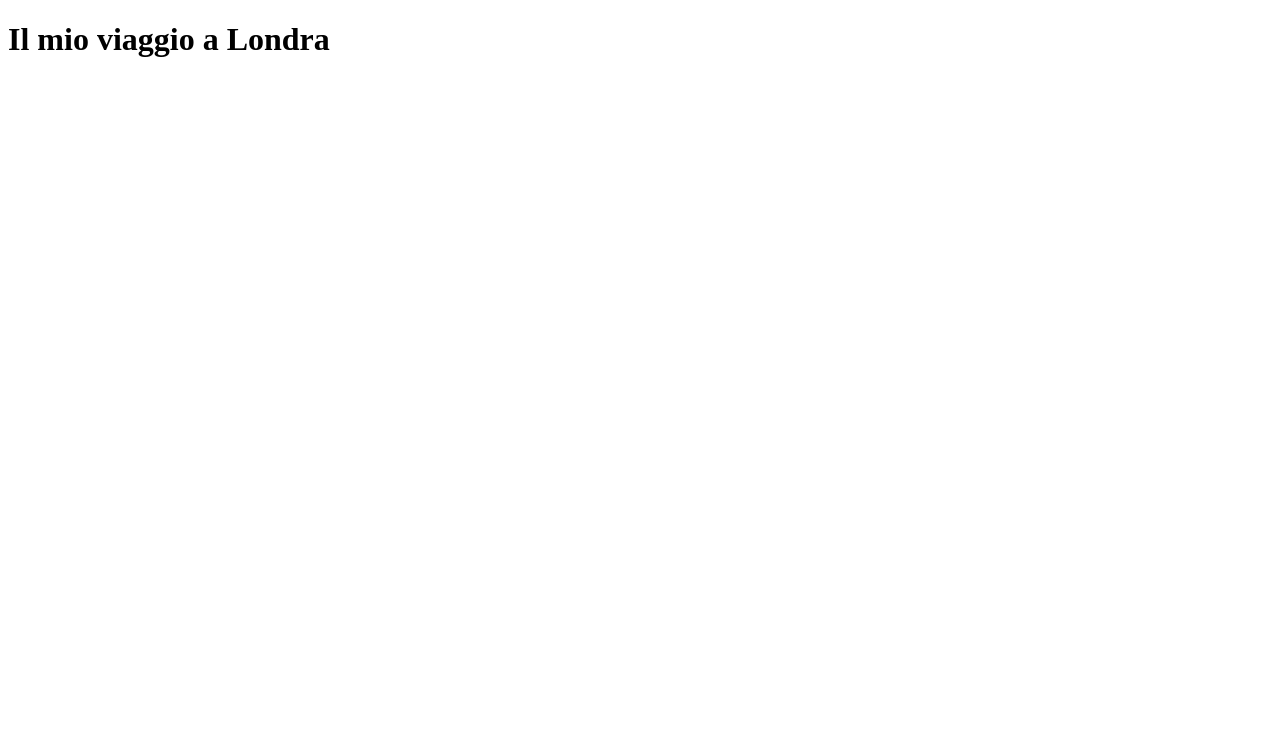
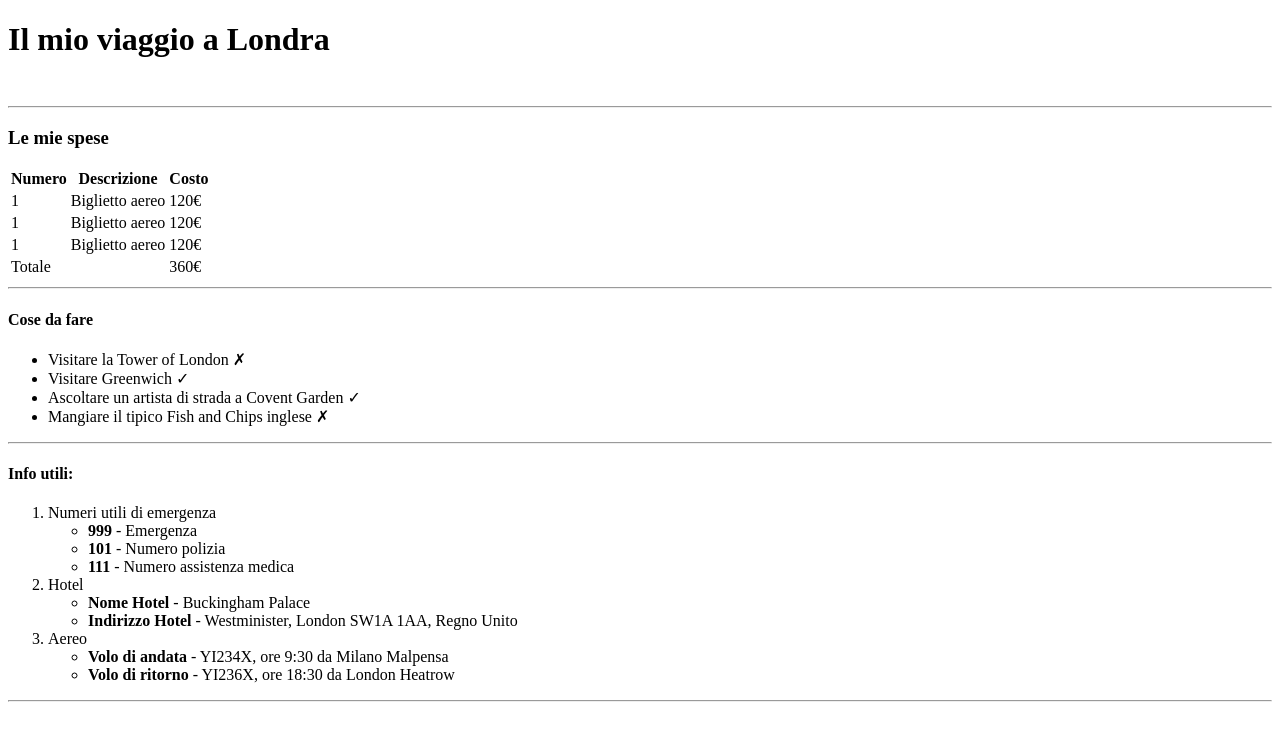
Before and after one commit to DiegoFarrugio/html-london-trip, a plain HTML site: page index.html in a window 1280 px wide. Drawn offline with Linux system fonts and the light colour scheme.

Commit message:
Main 1 - parte centrale (spese-cose da fare-info)

```diff
--- a/index.html
+++ b/index.html
@@ -14,8 +14,87 @@
         <img src="../img/pexels-bill-emrich-230794-0.jpg" alt="">
         <img src="../img/pexels-bill-emrich-230794-1.jpg" alt="">
         <img src="../img/pexels-bill-emrich-230794-2.jpg" alt="">
+        <hr>
 
-   </header>
+    </header>
+
+    <!--Fase centrale - Tabella/elenchi puntati -->
+    <main>
+
+        <h3>Le mie spese</h3>
+        <table>
+            <tr>
+              <th>Numero</th>
+              <th>Descrizione</th>
+              <th>Costo</th>
+            </tr>
+            <tr>
+              <td>1</td>
+              <td>Biglietto aereo</td>
+              <td>120€</td>
+            </tr>
+            <tr>
+              <td>1</td>
+              <td>Biglietto aereo</td>
+              <td>120€</td>
+            </tr>
+            <tr>
+              <td>1</td>
+              <td>Biglietto aereo</td>
+              <td>120€</td>
+            </tr>
+              <td>Totale</td>
+              <td colspan="1"></td>
+              <td>360€</td>
+            </tr>
+        </table>
+
+        <hr>
+
+        <h4>Cose da fare</h4>
+        <ul>
+            <li>Visitare la Tower of London &#10007;</li>
+            <li>Visitare Greenwich &#10003;</li>
+            <li>Ascoltare un artista di strada a Covent Garden &#10003;</li>
+            <li>Mangiare il tipico Fish and Chips inglese &#10007;</li>
+        </ul>
+
+        <hr>
+
+        <h4>Info utili:</h4>
+        <ol>
+            <li>
+            Numeri utili di emergenza
+                <ul>
+                    <li><strong>999</strong> - Emergenza</li>
+                    <li><strong>101</strong> - Numero polizia</li>
+                    <li><strong>111</strong> - Numero assistenza medica</li>
+                </ul>
+            </li>
+
+
+            <li>
+            Hotel
+                <ul>
+                    <li><strong>Nome Hotel</strong> - Buckingham Palace</li>
+                    <li><strong>Indirizzo Hotel</strong> - Westminister, London SW1A 1AA, Regno Unito</li>
+                </ul>
+            </li>
+
+            <li>
+            Aereo
+                <ul>
+                    <li><strong>Volo di andata</strong> - YI234X, ore 9:30 da Milano Malpensa</li>
+                    <li><strong>Volo di ritorno</strong> - YI236X, ore 18:30 da London Heatrow </li>
+                </ul>
+            </li>
+        </ol>
+
+        <hr>
+
+    </main>
+
+
 
 </body>
 </html>
```
